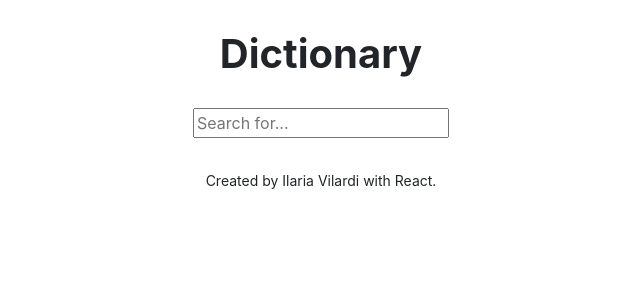
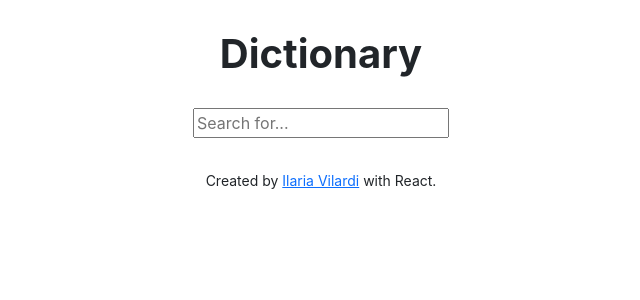
Before and after one commit to Yeobie/dictionary-app, a React (Create React App) app: page / in a window 1280 px wide. Shown: the top 300 px of the page, without its empty margins (319-959 px from the left). Built offline with nearby package versions, Linux system fonts and the light colour scheme.

Commit message:
Added link to repository

```diff
--- a/src/App.js
+++ b/src/App.js
@@ -9,7 +9,13 @@
           <Dictionary />
         </main>
         <footer className="Credits">
-          <small>Created by Ilaria Vilardi with React.</small>
+          <small>
+            Created by{" "}
+            <a href="https://github.com/Yeobie/dictionary-app">
+              Ilaria Vilardi
+            </a>{" "}
+            with React.
+          </small>
         </footer>
       </div>
     </div>
--- a/src/Results.js
+++ b/src/Results.js
@@ -3,7 +3,6 @@
 
 export default function Results(props) {
   if (props.results) {
-    console.log(props.results);
     return (
       <div className="Results">
         <h2>{props.results.word}</h2>
```
